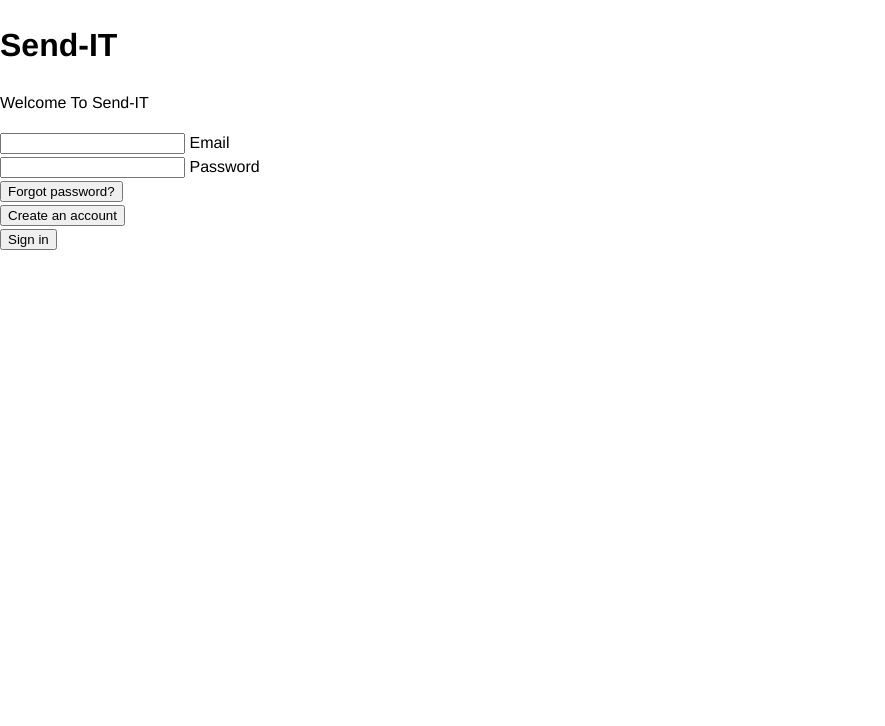
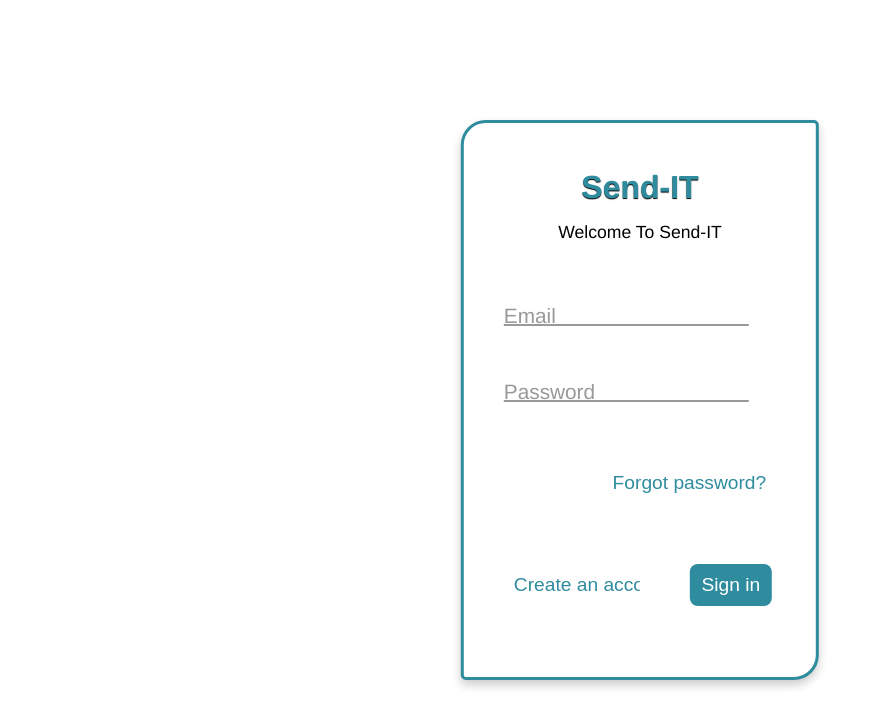
Before and after one commit to munniomer/SendIT, a plain HTML site: page UI/login.html in a window 1280 px wide. Shown: the whole page, without its empty margins (0-885 px from the left). Drawn offline with Linux system fonts and the light colour scheme.

Commit message:
[finishes #161580174] finished styling the login form

```diff
--- a/UI/css/style.css
+++ b/UI/css/style.css
@@ -21,7 +21,8 @@ body {
 /* styling the forms ------------ */
 
 
-#signup-box {
+#signup-box,
+#login-box {
     position: absolute;
     top: 50%;
     left: 50%;
@@ -37,20 +38,43 @@ body {
 
 }
 
+#login-box {
 
-#signup-box h1 {
+    width: 28%;
+    height: 70%;
+    border-radius: 25px 5px;
+
+}
+
+#signup-box h1,
+#login-box h1 {
     margin-bottom: 40px;
     color: #2E8C9E;
     text-shadow: 0 1px 1px rgba(0,0,0, 10)
+}
+
+#login-box h1 {
+    text-align: center;
+    margin-top: 0;
+    margin-bottom: 3%;
+}
+
+#login-box p {
+    text-align: center;
+    color: black;
+    margin-top: 0;
+    font-size: 1.1em;
+    margin-bottom: 20%;
 }
 
 #signup-box p {
     color: #000;
     margin-bottom: 70px;
 
-    font-size: 1.3em;
+    font-size: 1.1em;
 }
-#signup-box input {
+#signup-box input,
+#login-box input {
     width: 80%;
     box-shadow: none;
     border: none;
@@ -61,11 +85,20 @@ body {
 
 }
 
-#signup-box form div {
+#login-box input {
+    width: 90%;
+    margin-bottom: 50px;
+}
+
+
+
+#signup-box form div,
+#login-box form div {
     position: relative;
 }
 
-#signup-box form div label {
+#signup-box form div label,
+#login-box form div label {
     position: absolute;
     top: 10x;
     left:0;
@@ -79,7 +112,9 @@ body {
 }
 
 #signup-box input:focus ~ label,
-#signup-box input:valid ~ label {
+#signup-box input:valid ~ label,
+#login-box input:focus ~ label,
+#login-box input:valid ~ label {
     top: -39px;
     left: 0;
 
@@ -90,7 +125,8 @@ body {
 
 }
 
-#signup-box #btn-signup {
+#signup-box #btn-signup,
+#login-box #btn-login  {
 
     width: 40%;
     padding: 10px;
@@ -106,14 +142,31 @@ body {
 
  }
 
- #signup-box #btn-signup:hover  {
+ #login-box #btn-login  {
+     margin-top:0;
+ }
+
+
+#login-form .display-one-line #btnForgotPassword {
+    margin-top: -12px;
+    margin-bottom: 40px;
+}
+
+ #login-box #btn-login  {
+    width: 60%;
+ }
+
+ #signup-box #btn-signup:hover,
+ #login-box #btn-login:hover   {
      background: #53c0d6;
      color: #fff;
 
  }
 
 
- #signup-box #btn-login {
+ #signup-box #btn-login,
+ #login-box #btn-signup,
+ #login-box #btnForgotPassword  {
      width: 50%;
      padding: 10px;
      border: none;
@@ -123,12 +176,18 @@ body {
      font-size: 1.2em;
      margin-top: 20px;
      margin-bottom: 10px;
+ }
+
+ #login-box #btn-signup,
+ #login-box #btnForgotPassword {
+    width: 100%;
+    margin-top: 0;
+ }
 
 
-
- }
-
- #signup-box #btn-login:hover  {
+ #signup-box #btn-login:hover,
+ #login-box #btn-signup:hover ,
+ #login-box #btnForgotPassword:hover    {
 
      background-color:#e3f2fd;
      color: #2E8C9E;
@@ -139,7 +198,8 @@ body {
 
 /*Displaying form fields in one line ------------ */
 
-#signup-form .display-one-line {
+#signup-form .display-one-line,
+#login-form .display-one-line  {
 
     display: flex;
     width: 100%;
@@ -150,11 +210,13 @@ body {
 
 }
 
-#signup-form .float-left {
+#signup-form .float-left,
+#login-form .float-left  {
     width: 50%;
 }
 
-#signup-form .float-right {
+#signup-form .float-right,
+#login-form .float-right  {
 
 
     width: 50%;
```
